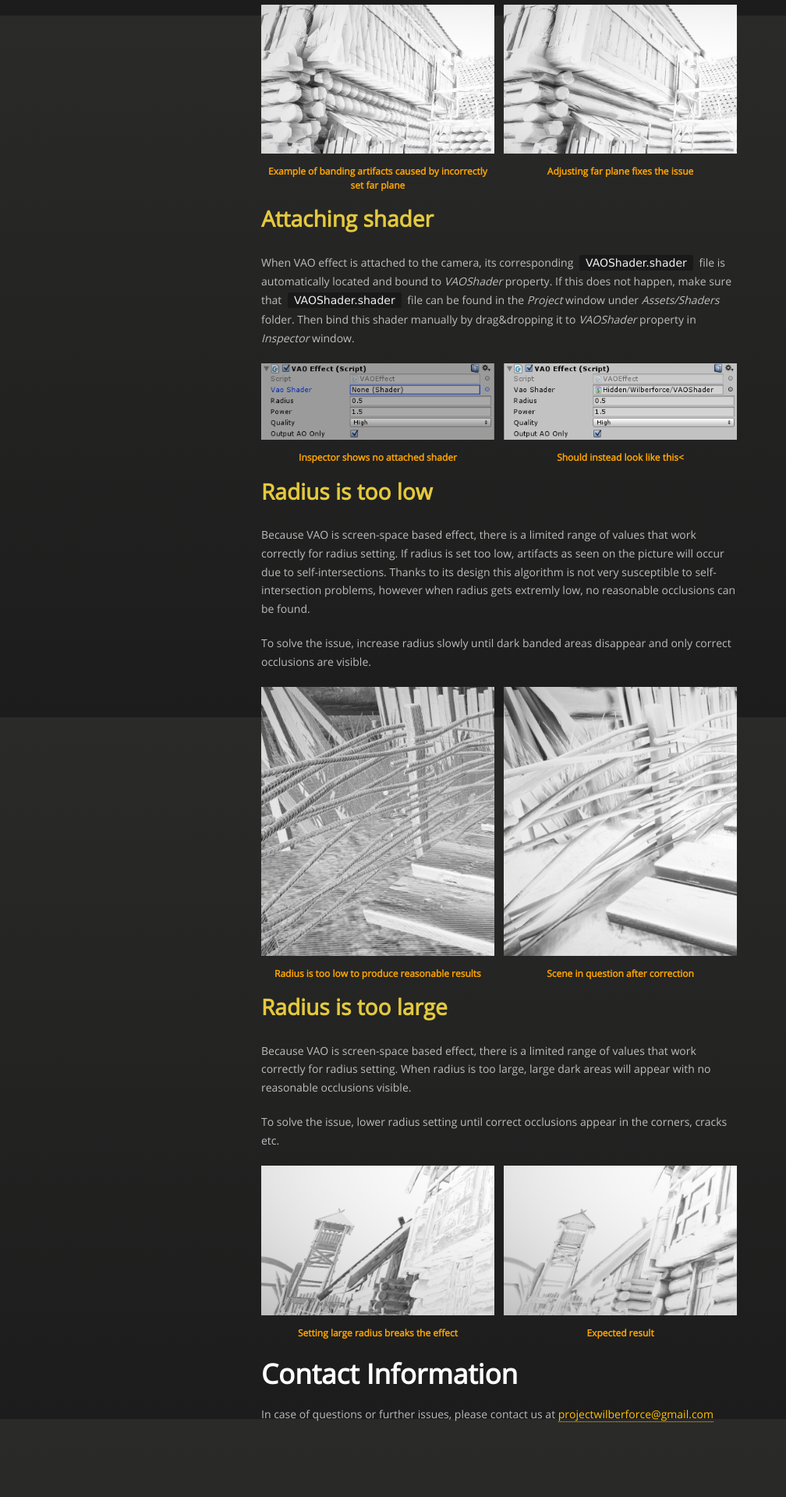
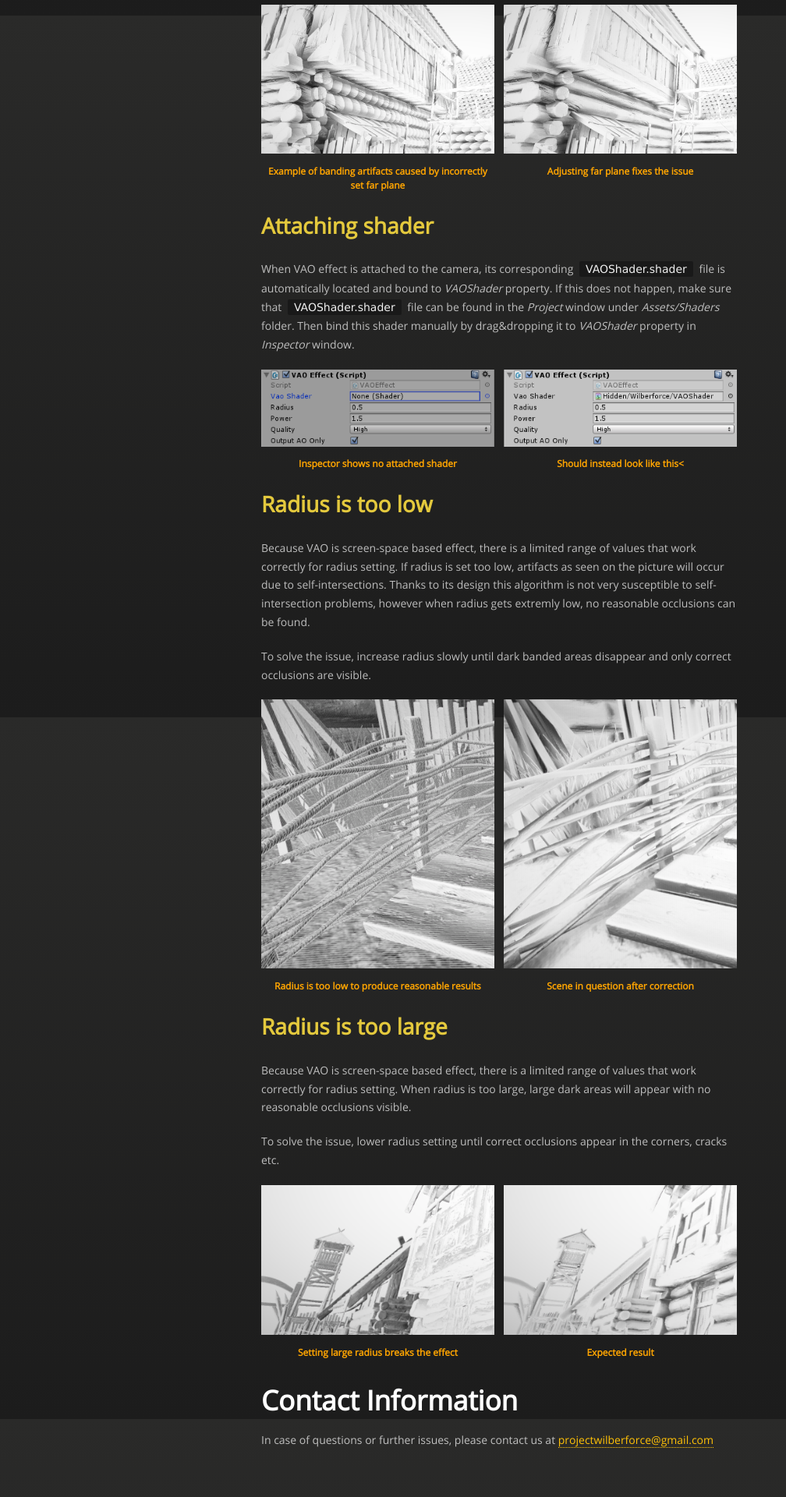
Before and after one commit to projectwilberforce/projectwilberforce.github.io, a Jekyll site: the page built from vaomanual/index.md, in a window 1280 px wide. Shown: the part 4480-6400 px from the top of the page at 78% size, without its empty margins (0-1008 px from the left). Built offline with Jekyll 4.4.1, drawn with Linux system fonts in a browser that asks for light colours; nearby versions of some CDN libraries.

Commit message:
not done yet, apparanntly

```diff
--- a/css/styles.css
+++ b/css/styles.css
@@ -811,6 +811,10 @@ section #title .credits.right {
     float: none !important;
     width: 100% !important;
   }
+
+  figure + figure {
+    margin-left: 0 !important;
+  }
 }
 @media print, screen and (max-width: 480px) {
   #header .wrapper {
@@ -850,7 +854,7 @@ figcaption {
   font-size: 12px;
   font-weight: bold;
   color: #ffa500;
-  margin-top: 0.7em;
+  margin: 0.7em 0;
 }
 
 h2 {
```
